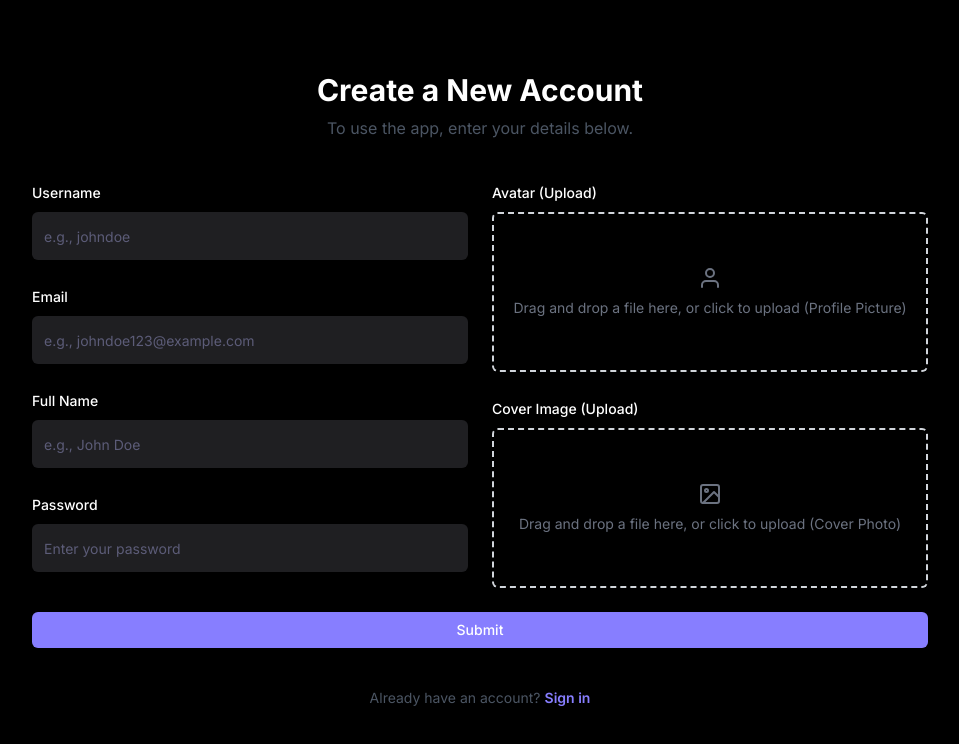
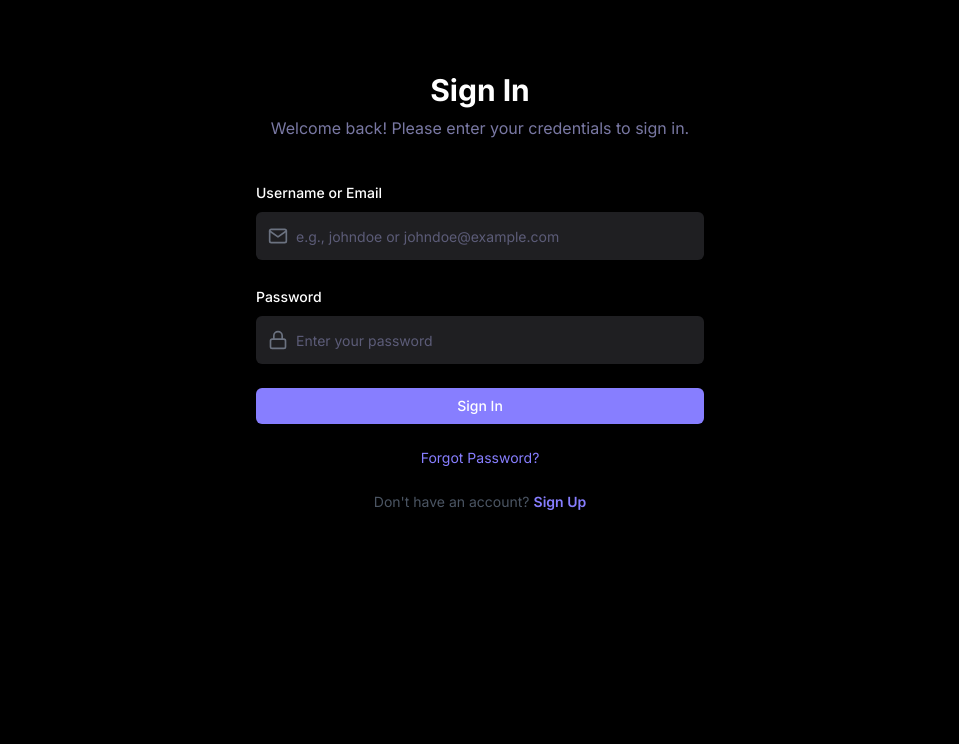
Before and after one commit to Mdsr2op/EduGather-Client, a React (Vite) app: page /sign-in in a window 1280 px wide. Shown: the top 744 px of the page, without its empty margins (160-1119 px from the left). Built offline with nearby package versions, Linux system fonts and the light colour scheme.

Commit message:
Added sign in form to the app

```diff
--- a/src/App.tsx
+++ b/src/App.tsx
@@ -1,10 +1,11 @@
 import { Button } from "./components/ui/button";
+import { SignInForm } from "./features/auth/components/SignInForm";
 import { SignUpForm } from "./features/auth/components/SignUpForm";
 
 function App() {
   return (
     <div>
-      <SignUpForm />
+      <SignInForm />
     </div>
   );
 }
--- /dev/null
+++ b/src/components/ui/icon-input.tsx
@@ -0,0 +1,24 @@
+import React from 'react';
+
+interface IconInputProps extends React.InputHTMLAttributes<HTMLInputElement> {
+  icon: React.ReactNode;
+}
+
+const IconInput = React.forwardRef<HTMLInputElement, IconInputProps>(
+  ({ icon, className, ...props }, ref) => {
+    return (
+      <div className="relative flex items-center">
+        <span className="absolute left-3 text-gray-500">{icon}</span>
+        <input
+          {...props}
+          ref={ref}
+          className={`pl-10 flex h-10 w-full rounded-md border border-input bg-background px-3 py-2 text-sm ring-offset-background file:border-0 file:bg-transparent file:text-sm file:font-medium placeholder:text-muted-foreground focus-visible:outline-none focus-visible:ring-2 focus-visible:ring-ring focus-visible:ring-offset-2 disabled:cursor-not-allowed disabled:opacity-50 ${className}`}
+        />
+      </div>
+    );
+  }
+);
+
+IconInput.displayName = 'IconInput';
+
+export default IconInput;
--- a/src/features/auth/components/SignInForm.tsx
+++ b/src/features/auth/components/SignInForm.tsx
@@ -0,0 +1,138 @@
+import React from "react";
+import { useForm, SubmitHandler } from "react-hook-form";
+import { zodResolver } from "@hookform/resolvers/zod";
+import {
+  Form,
+  FormControl,
+  FormField,
+  FormItem,
+  FormLabel,
+  FormMessage,
+} from "@/components/ui/form";
+import { Button } from "@/components/ui/button";
+import { FiLock, FiMail } from "react-icons/fi";
+import { SignInValidationSchema } from "../validations";
+import IconInput from "@/components/ui/icon-input";
+
+interface SignInFormValues {
+  identifier: string; // Username or Email
+  password: string;
+}
+
+export function SignInForm() {
+  const form = useForm<SignInFormValues>({
+    resolver: zodResolver(SignInValidationSchema),
+    defaultValues: {
+      identifier: "",
+      password: "",
+    },
+  });
+
+  const onSubmit: SubmitHandler<SignInFormValues> = (data) => {
+    const formData = new FormData();
+    formData.append("identifier", data.identifier);
+    formData.append("password", data.password);
+
+    // For demonstration: log FormData entries
+    for (const [key, value] of formData.entries()) {
+      console.log(`${key}:`, value);
+    }
+
+    // TODO: Handle sign-in logic (e.g., API call)
+  };
+
+  return (
+    <section className="flex flex-1 justify-center items-center flex-col py-6 px-4 overflow-hidden">
+      <Form {...form}>
+        <div className="w-full max-w-md">
+          <div className="text-center">
+            <h2 className="text-2xl md:text-3xl font-bold pt-5 sm:pt-12">
+              Sign In
+            </h2>
+            <p className="text-light-3 text-sm md:text-base mt-2">
+              Welcome back! Please enter your credentials to sign in.
+            </p>
+          </div>
+          {/* Use the form element separately to apply onSubmit */}
+          <form
+            onSubmit={form.handleSubmit(onSubmit)}
+            className="w-full mt-10 grid grid-cols-1 gap-6"
+          >
+            {/* Identifier Field: Username or Email */}
+            <FormField
+              name="identifier"
+              control={form.control}
+              render={({ field }) => (
+                <FormItem>
+                  <FormLabel>Username or Email</FormLabel>
+                  <FormControl>
+                    <IconInput
+                      {...field}
+                      type="text"
+                      placeholder="e.g., johndoe or johndoe@example.com"
+                      autoComplete="username"
+                      className="shad-input w-full"
+                      icon={<FiMail size={20} className="text-gray-500" />}
+                    />
+                  </FormControl>
+                  <FormMessage />
+                </FormItem>
+              )}
+            />
+
+            {/* Password Field */}
+            <FormField
+              name="password"
+              control={form.control}
+              render={({ field }) => (
+                <FormItem>
+                  <FormLabel>Password</FormLabel>
+                  <FormControl>
+                    <IconInput
+                      {...field}
+                      type="password"
+                      placeholder="Enter your password"
+                      autoComplete="current-password"
+                      className="shad-input w-full"
+                      icon={<FiLock size={20} className="text-gray-500" />}
+                    />
+                  </FormControl>
+                  <FormMessage />
+                </FormItem>
+              )}
+            />
+
+            {/* Submit Button */}
+            <div>
+              <Button
+                type="submit"
+                className="w-full bg-primary-500 hover:bg-primary-600 text-white py-2 rounded-md shad-button_primary"
+              >
+                Sign In
+              </Button>
+            </div>
+
+            {/* Additional Links */}
+            <div className="flex flex-col justify-between items-center gap-6">
+              <a
+                href="/forgot-password"
+                className="text-sm text-primary-500 hover:underline"
+              >
+                Forgot Password?
+              </a>
+              <span className="text-sm text-gray-600">
+                Don't have an account?
+                <a
+                  href="/sign-up"
+                  className="text-primary-500 font-semibold ml-1 hover:underline"
+                >
+                  Sign Up
+                </a>
+              </span>
+            </div>
+          </form>
+        </div>
+      </Form>
+    </section>
+  );
+}
--- a/src/features/auth/validations/SignInValidationSchema.ts
+++ b/src/features/auth/validations/SignInValidationSchema.ts
@@ -1,7 +1,7 @@
 import { z } from "zod";
 
 export const SignInValidationSchema = z.object({
-  usernameOrEmail: z
+  identifier: z
     .string()
     .nonempty("Username or Email is required")
     .refine(
@@ -9,7 +9,6 @@ export const SignInValidationSchema = z.object({
         /^[^\s@]+@[^\s@]+\.[^\s@]+$/.test(value) || /^[a-zA-Z0-9_]+$/.test(value),
       "Must be a valid email or username"
     ),
-
   password: z
     .string()
     .min(8, "Password must be at least 8 characters long")
```
